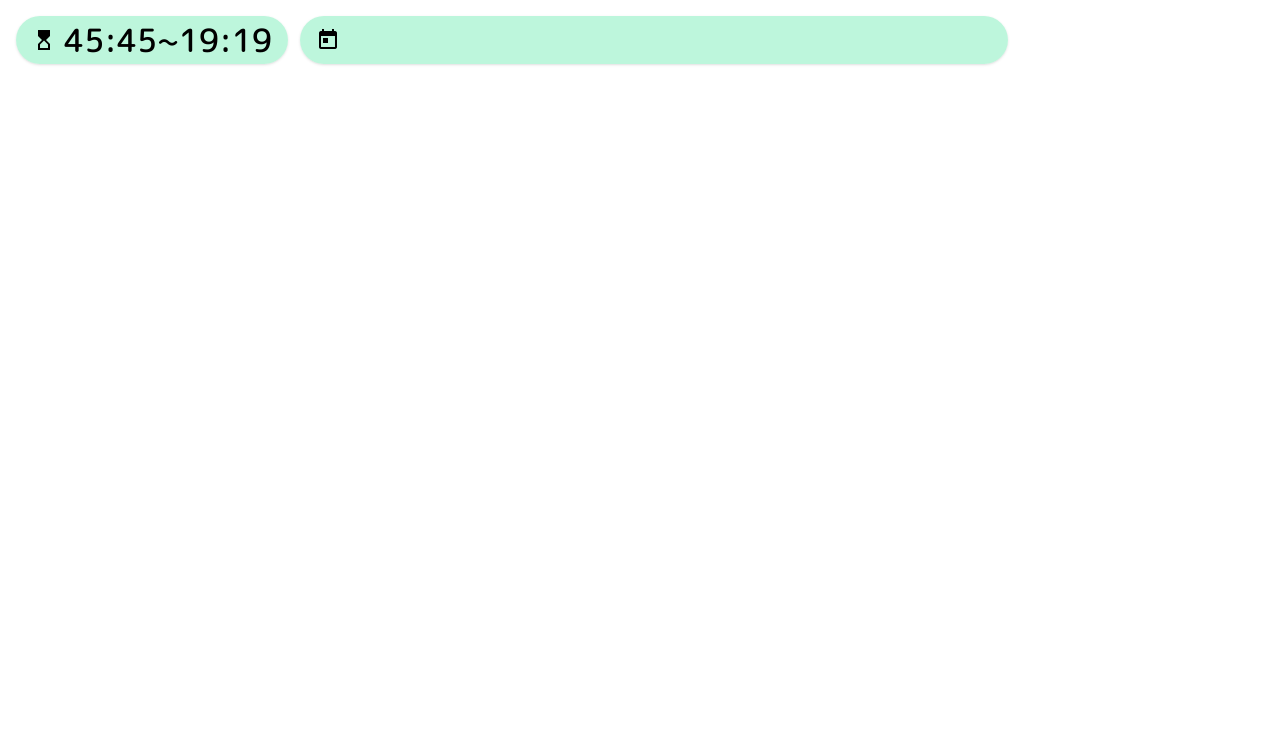
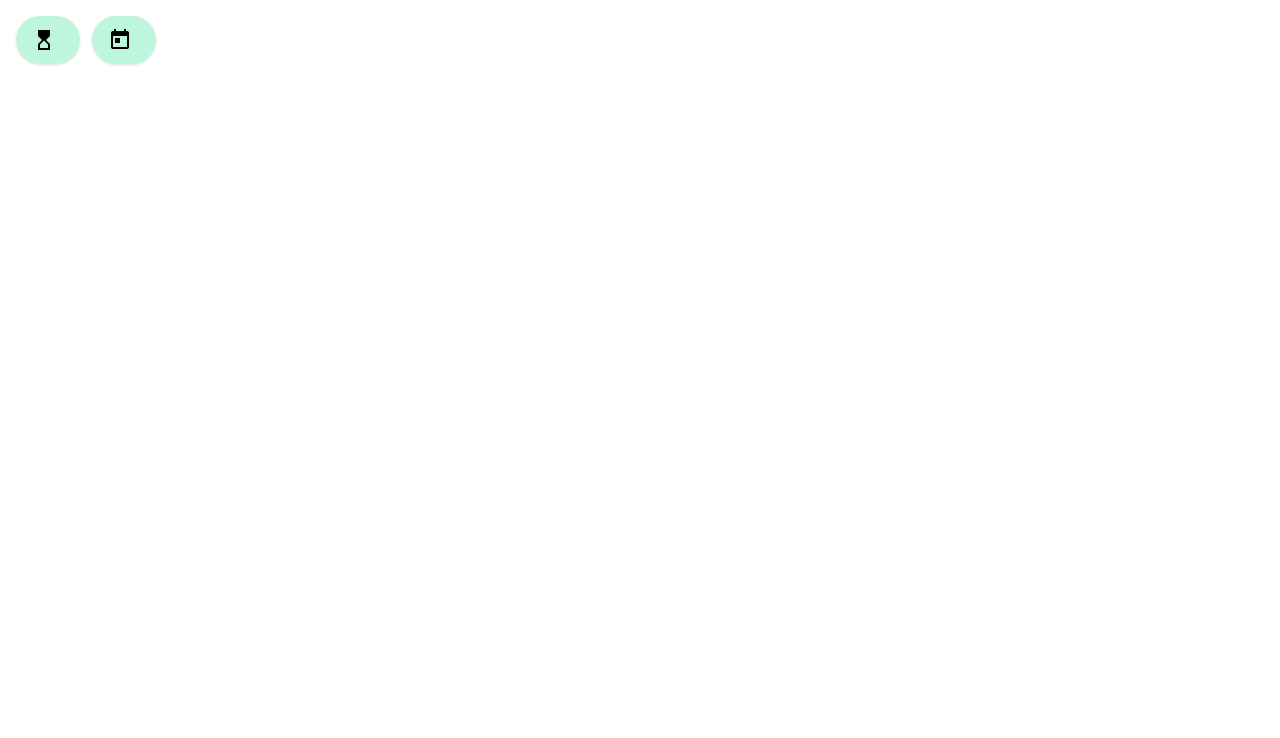
Before and after one commit to tpc3/nodecg-PCCCommunity, a website: page graphics/frame5.html in a window 1280 px wide. Shown: the top 738 px of the page. Drawn offline with nearby package versions, Linux system fonts and the light colour scheme.

Commit message:
Fix NANIKA

```diff
--- a/graphics/frame5.html
+++ b/graphics/frame5.html
@@ -28,11 +28,11 @@
         <div class="bg-indigo-200/50 px-3 ml-1 rounded-t-xl rounded-bl-xl shadow inline-block align-middle text-left font-noto-jp">Test</div>
     </div>
     <div class="flex flex-row w-4/5 h-20 overflow-hidden gap-3 absolute inset-x-0 top-0 p-4">
+      <div class="bg-emerald-200/75 rounded-full overflow-hidden shadow inline-flex flex-none items-center">
+          <span class="material-icons pl-4">hourglass_top</span>
+          <span id="time" class="font-jp pl-2 pr-4"></span>
+      </div>
       <div class="bg-emerald-200/75 rounded-full overflow-hidden shadow inline-flex items-center">
-          <span class="material-icons pl-4">hourglass_top</span>
-          <span id="time" class="font-jp pl-2 pr-4">45:45~19:19</span>
-      </div>
-      <div class="bg-emerald-200/75 rounded-full overflow-hidden shadow inline-flex flex-1 items-center">
           <span class="material-icons pl-4">today</span>
           <span id="onair" class="font-jp pl-2 pr-4 truncate"></span>
       </div>
```
